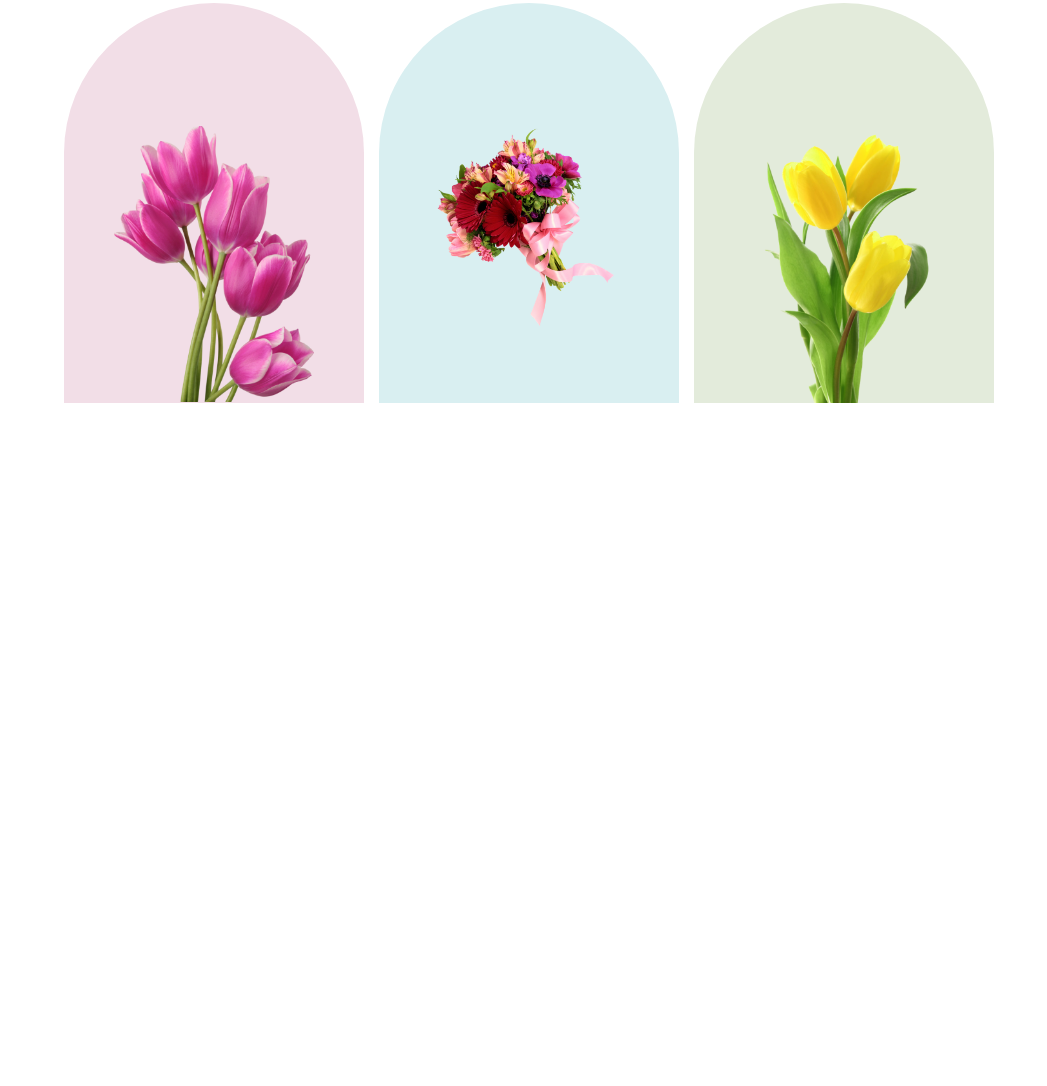
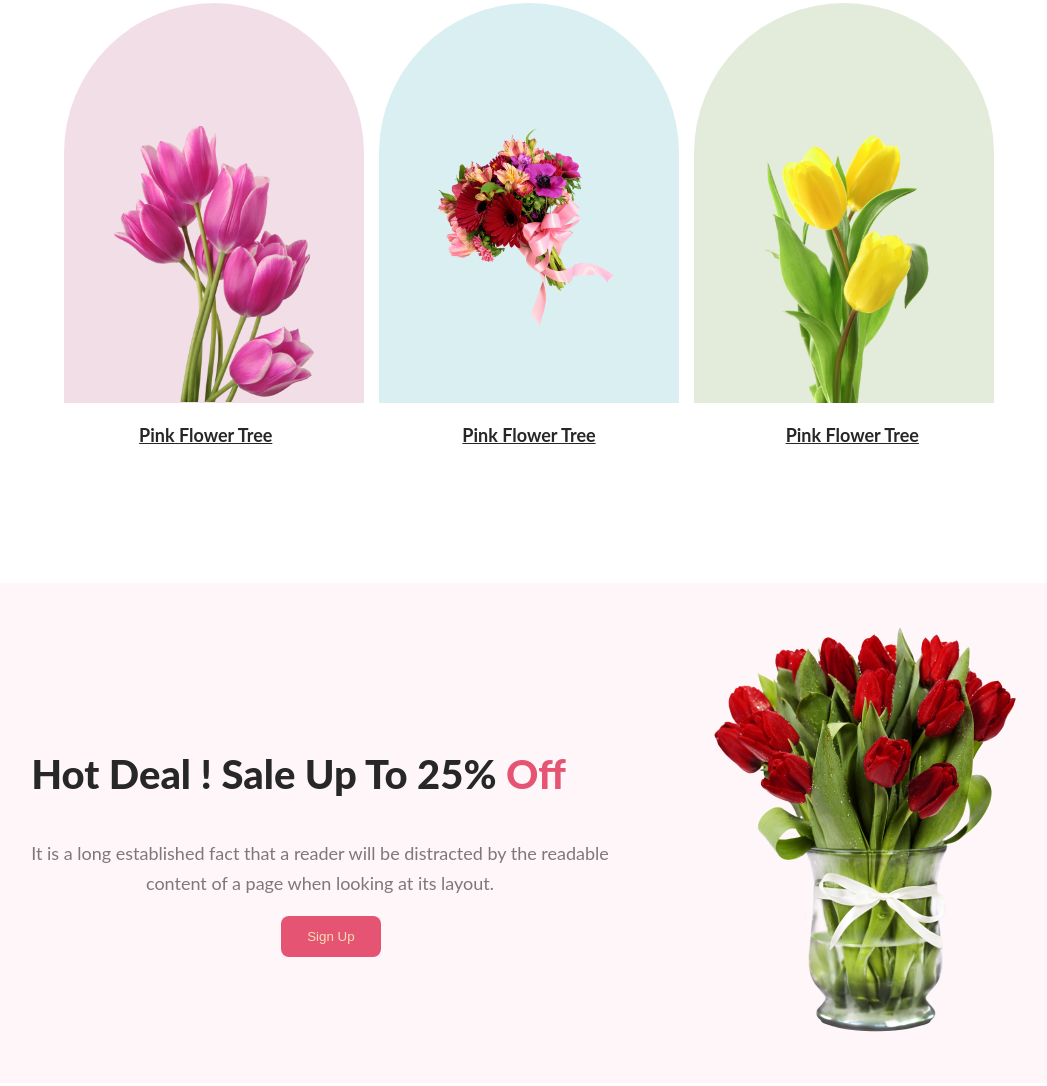
Before and after one commit to emranrafid/assignment01, a plain HTML site: page index.html in a window 1280 px wide. Shown: the part 1075-2161 px from the top of the page, without its empty margins (111-1158 px from the left). Before the commit the page ends 1486 px from the top, so only its background shows below. Drawn offline with Linux system fonts and the light colour scheme.

Commit message:
discount section added

```diff
--- a/index.html
+++ b/index.html
@@ -36,6 +36,33 @@
             <img class="box-img box-img-3" src="images/pngwing 7.png" alt="">
         </div>
      </div>
+     <div class="box-caption-container">
+        <H5 class="box-cap">
+            Pink Flower Tree
+        </H5>
+        <H5 class="box-cap">
+            Pink Flower Tree
+        </H5>
+        <H5 class="box-cap">
+            Pink Flower Tree
+        </H5>
+     </div>
+     <!-- <div class="bonus-contaner">
+        <info class="box">
+            <img height="85px" src="images/Group 57.png" alt="">
+            <h5>Same Day Delivery. Click & Collect.</h5>
+        </info>
+     </div> -->
+     <div class="discount-section-container">
+        <div class="discount-info">
+            <h3 class="discount-title">Hot Deal ! Sale Up To 25% <span class="off">Off</span></h3>
+            <p class="discount-desc">It is a long established fact that a reader will be distracted by the readable <br> content of a page when looking at its layout.</p>
+            <button class="btn btn-2">Sign Up</button>
+        </div>
+        <div class="discount-img">
+            <img src="images/pngwing 8.png" alt="">
+        </div>
+     </div>
  </main>
  <footer>
 
--- a/style.css
+++ b/style.css
@@ -80,26 +80,90 @@
     margin-top: 123px;
 
 }
-  .future-box{
+
+.future-box {
     width: 300px;
     height: 400px;
-    background-color:#F2DEE7;
+    background-color: #F2DEE7;
     text-align: center;
     border-radius: 300px 300px 0px 0px;
 }
-  .future-boxs-container{
+
+.future-boxs-container {
     display: flex;
     gap: 15px;
     align-items: center;
     justify-content: center;
 }
+
 .future-box-2 {
     background-color: #D9EFF1;
 }
-  .future-box-3{
+
+.future-box-3 {
     background-color: #E3EBDB;
 }
-  .box-img-3{
+
+.box-img-3 {
     margin-top: -1px;
     margin-top: 100px;
 }
+
+.box-cap {
+    color: #272727;
+    text-align: center;
+    font-family: Lato;
+    font-size: 18px;
+    font-style: normal;
+    font-weight: 700;
+    line-height: 35px;
+    text-decoration-line: underline;
+    margin-top: 15px;
+}
+
+.box-caption-container {
+    display: flex;
+    justify-content: center;
+    gap: 190px;
+
+}
+
+.discount-section-container {
+    display: flex;
+    margin-top: 100px;
+    padding: 50px;
+    height: 400px;
+    align-items: center;
+    justify-content: center;
+    border-radius: 8px;
+    background: rgba(229, 84, 115, 0.05);
+    gap: ;
+
+}
+
+.discount-title {
+    color: #272727;
+    font-family: Lato;
+    font-size: 40px;
+    font-style: normal;
+    font-weight: 800;
+    line-height: normal;
+}
+.discount-info{
+    margin-right: 100px;
+}
+.off{
+    color: #E55473;
+}
+.discount-desc{
+    color: rgba(39, 39, 39, 0.60);
+    text-align: center;
+    font-family: Lato;
+    font-size: 18px;
+    font-style: normal;
+    font-weight: 400;
+    line-height: 30px;
+}
+.btn-2{
+    margin-left: 250px;
+}
```
Lines whose indentation alone changed are shown as unchanged.
